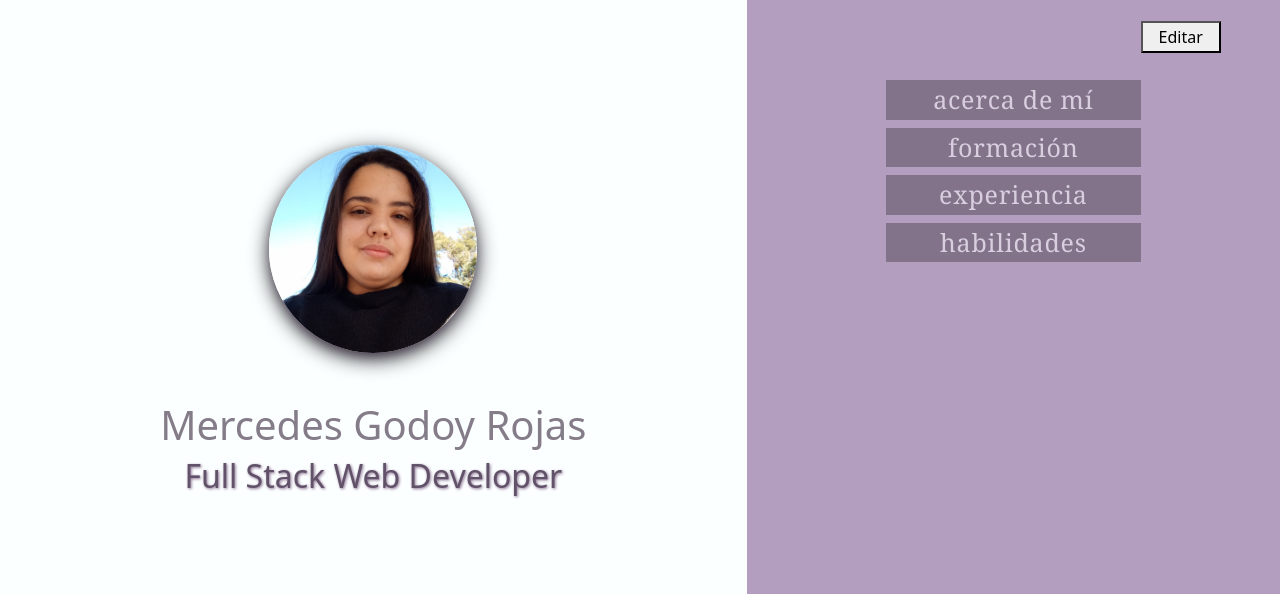
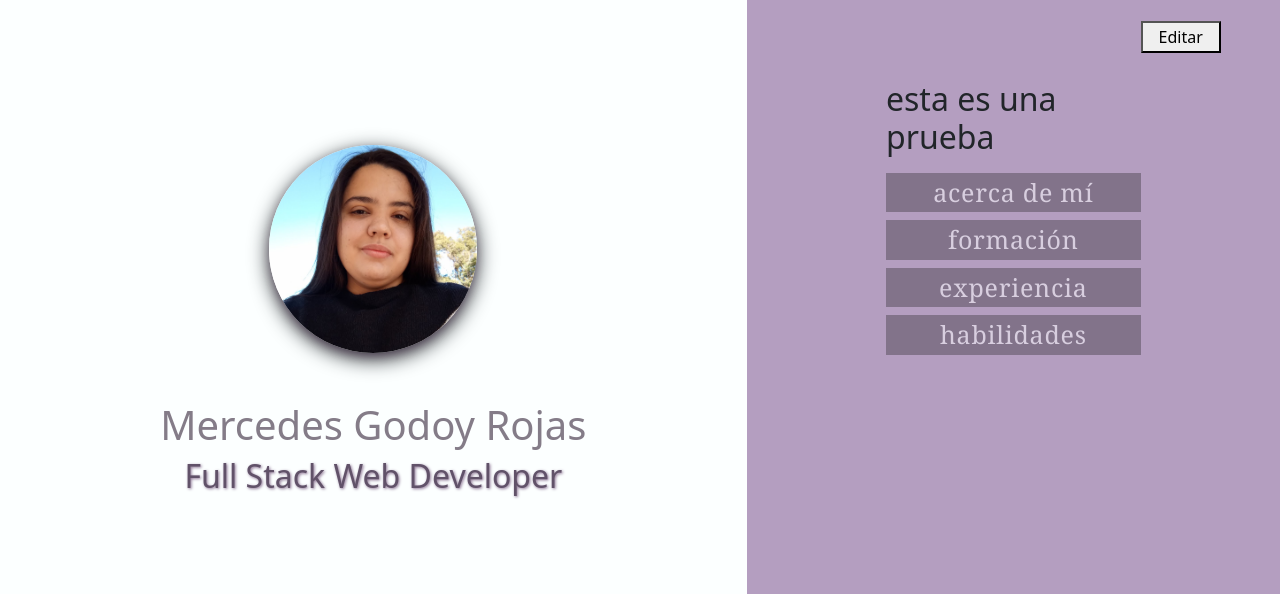
Before and after one commit to MercedesGodoy/NUEVO_FRONT_PORTFOLIO, a plain HTML site: page index.html in a window 1280 px wide. Shown: the top 594 px of the page. Drawn offline with nearby package versions, Linux system fonts and the light colour scheme; files whose address does not match are found by name.

Commit message:
commit de prueba

```diff
--- a/index.html
+++ b/index.html
@@ -55,6 +55,7 @@
                 <div class="contenedor_botones">
                     <div class="d-grid gap-2 col-6 mx-auto">
                         <button class="editar"><span>Editar</span></button>
+                        <h2>esta es una prueba</h2>
                         <button class="boton" type="button"><span>acerca de mí</span></button>
                         <button class="boton" type="button"><span>formación</span></button>
                         <button class="boton" type="button">experiencia</button>
```
